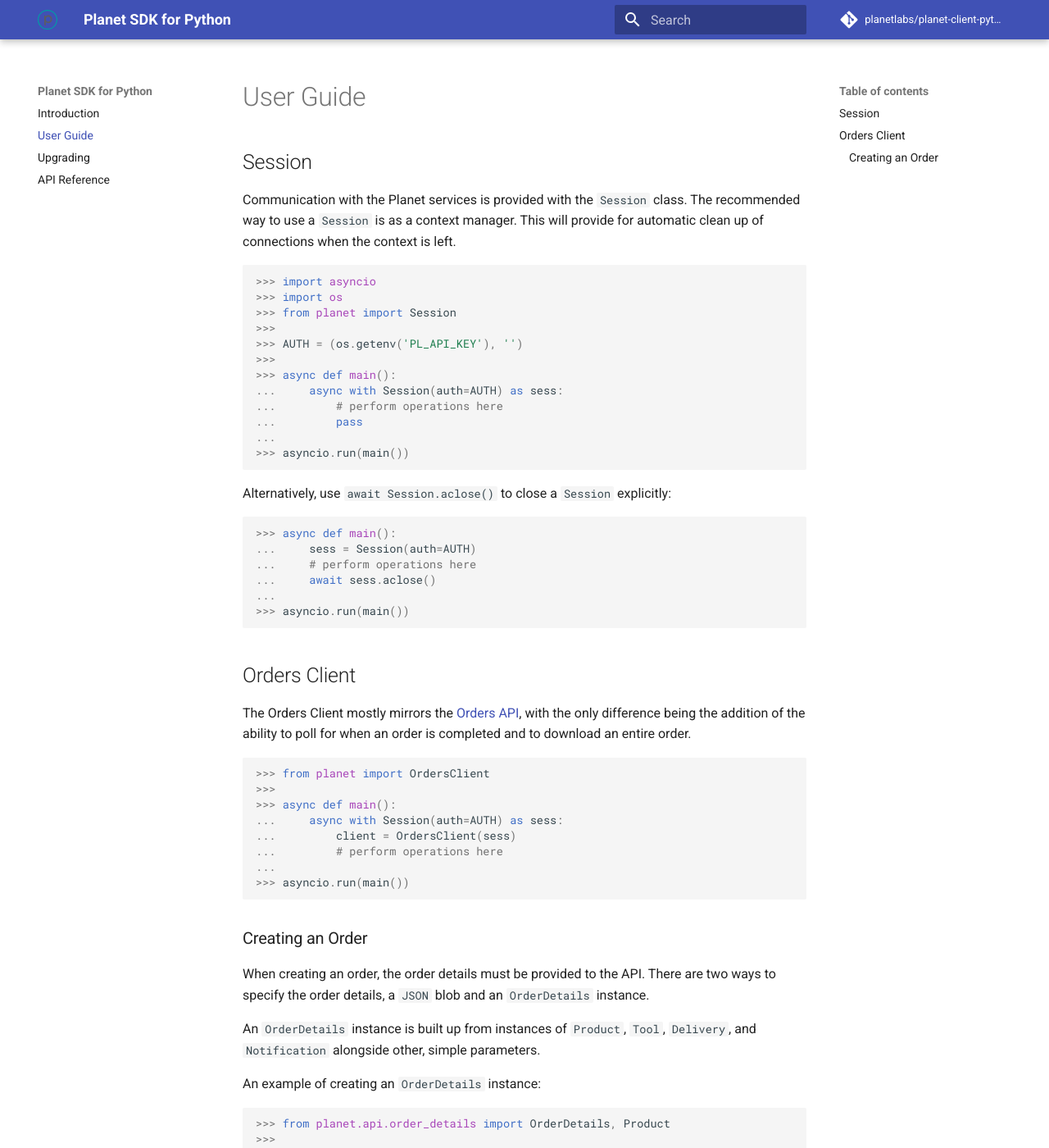
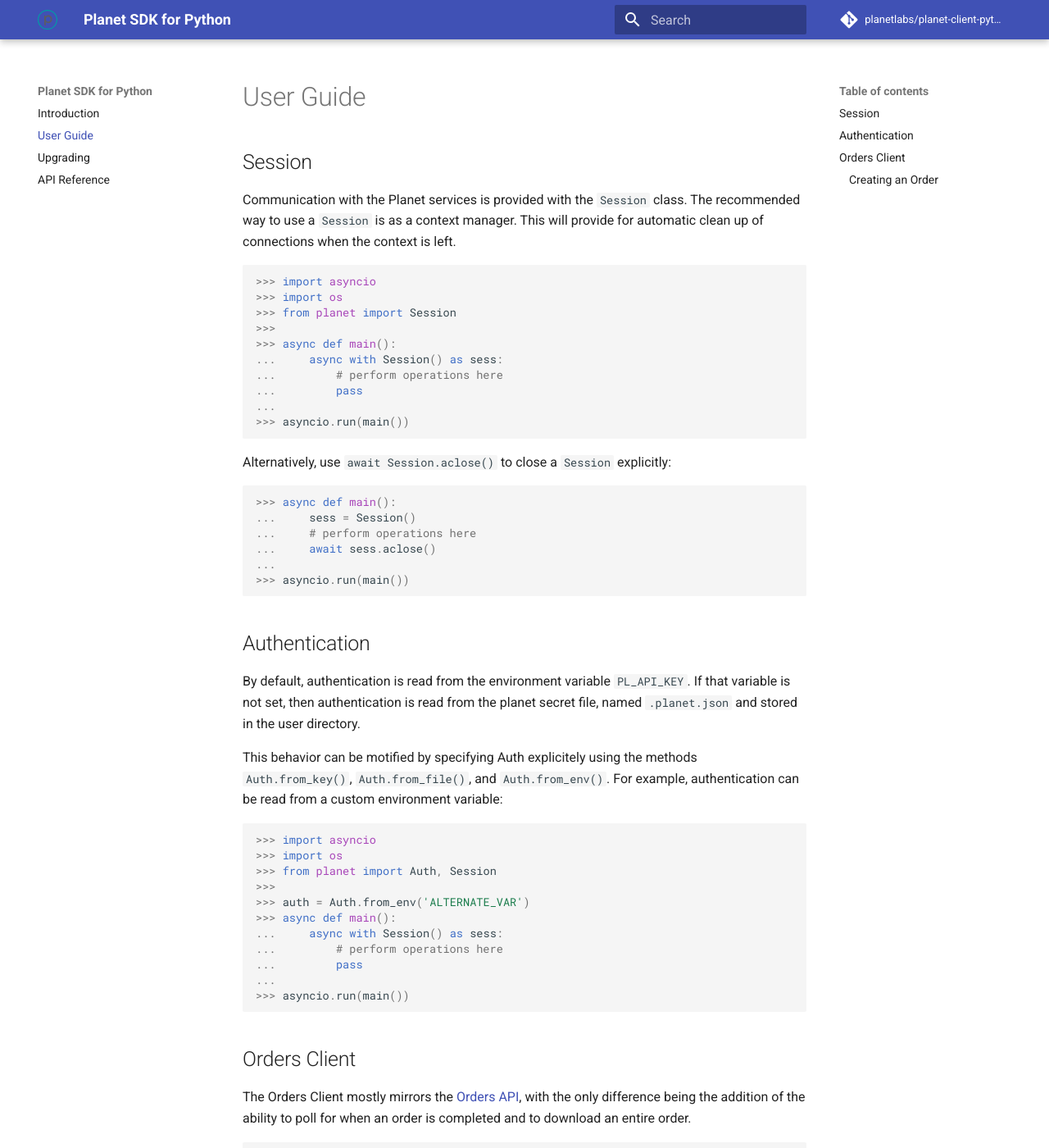
Before and after one commit to planetlabs/planet-client-python, an MkDocs documentation site: the page built from docs/guide.md, in a window 1280 px wide and 1400 px high. Shown: the whole window at 82% size. Built offline with MkDocs 1.6.1 and Material for MkDocs 9.7.7, drawn with Linux system fonts in a browser that asks for light colours; comment, search, counter and statistics services are not loaded.

Commit message:
add authentication to user guide doc page

````diff
--- a/docs/guide.md
+++ b/docs/guide.md
@@ -11,10 +11,8 @@ provide for automatic clean up of connections when the context is left.
 >>> import os
 >>> from planet import Session
 >>>
->>> AUTH = (os.getenv('PL_API_KEY'), '')
->>>
 >>> async def main():
-...     async with Session(auth=AUTH) as sess:
+...     async with Session() as sess:
 ...         # perform operations here
 ...         pass
 ...
@@ -26,9 +24,34 @@ Alternatively, use `await Session.aclose()` to close a `Session` explicitly:
 
 ```python
 >>> async def main():
-...     sess = Session(auth=AUTH)
+...     sess = Session()
 ...     # perform operations here
 ...     await sess.aclose()
+...
+>>> asyncio.run(main())
+
+```
+
+## Authentication
+
+By default, authentication is read from the environment variable
+`PL_API_KEY`. If that variable is not set, then authentication is read from
+the planet secret file, named `.planet.json` and stored in the user directory.
+
+This behavior can be motified by specifying Auth explicitely using the methods
+`Auth.from_key()`, `Auth.from_file()`, and `Auth.from_env()`. For example,
+authentication can be read from a custom environment variable:
+
+```python
+>>> import asyncio
+>>> import os
+>>> from planet import Auth, Session
+>>>
+>>> auth = Auth.from_env('ALTERNATE_VAR')
+>>> async def main():
+...     async with Session() as sess:
+...         # perform operations here
+...         pass
 ...
 >>> asyncio.run(main())
 
````
Also changed, not shown: other parts of docs/guide.md (+2 -2 lines).
